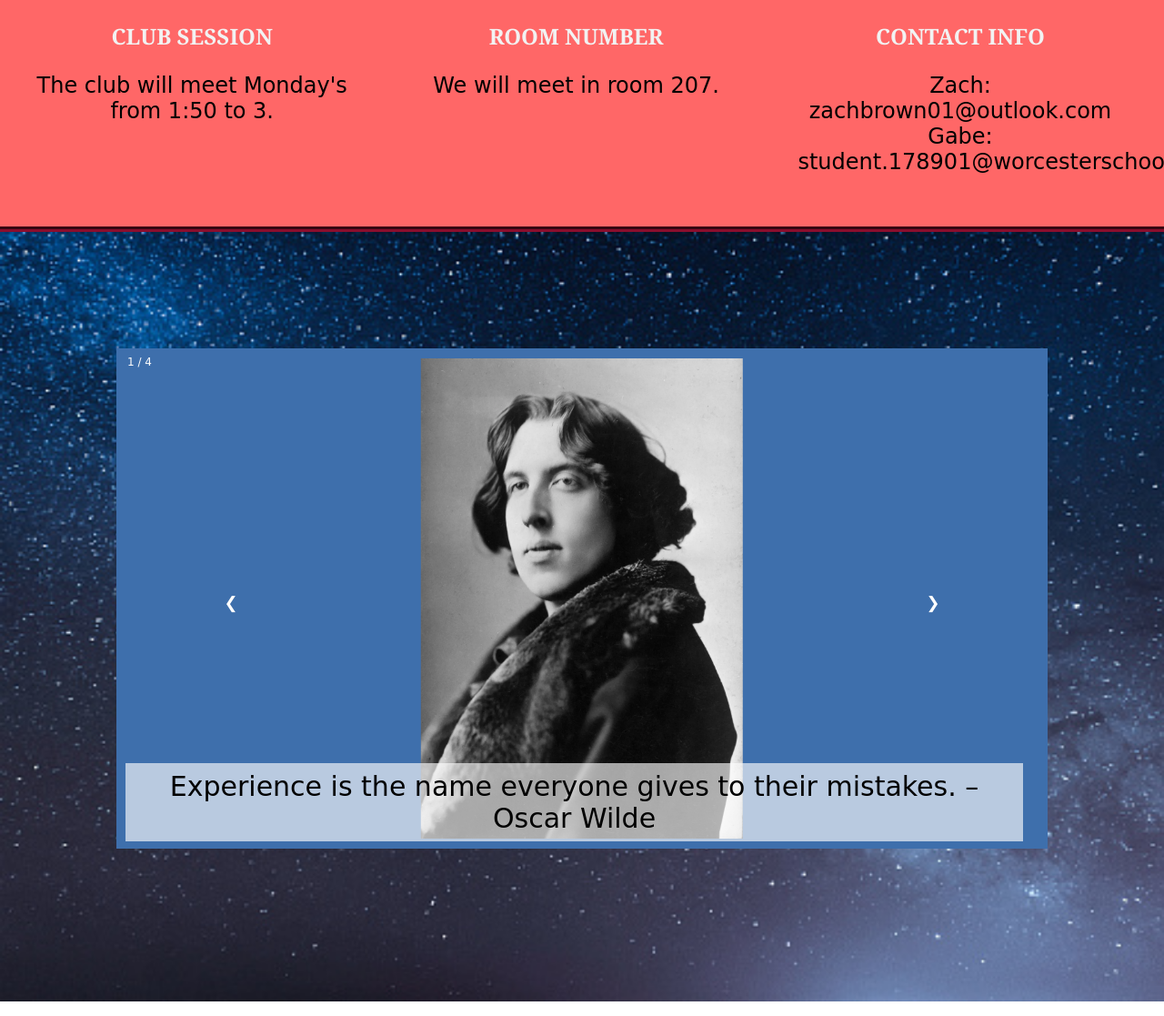
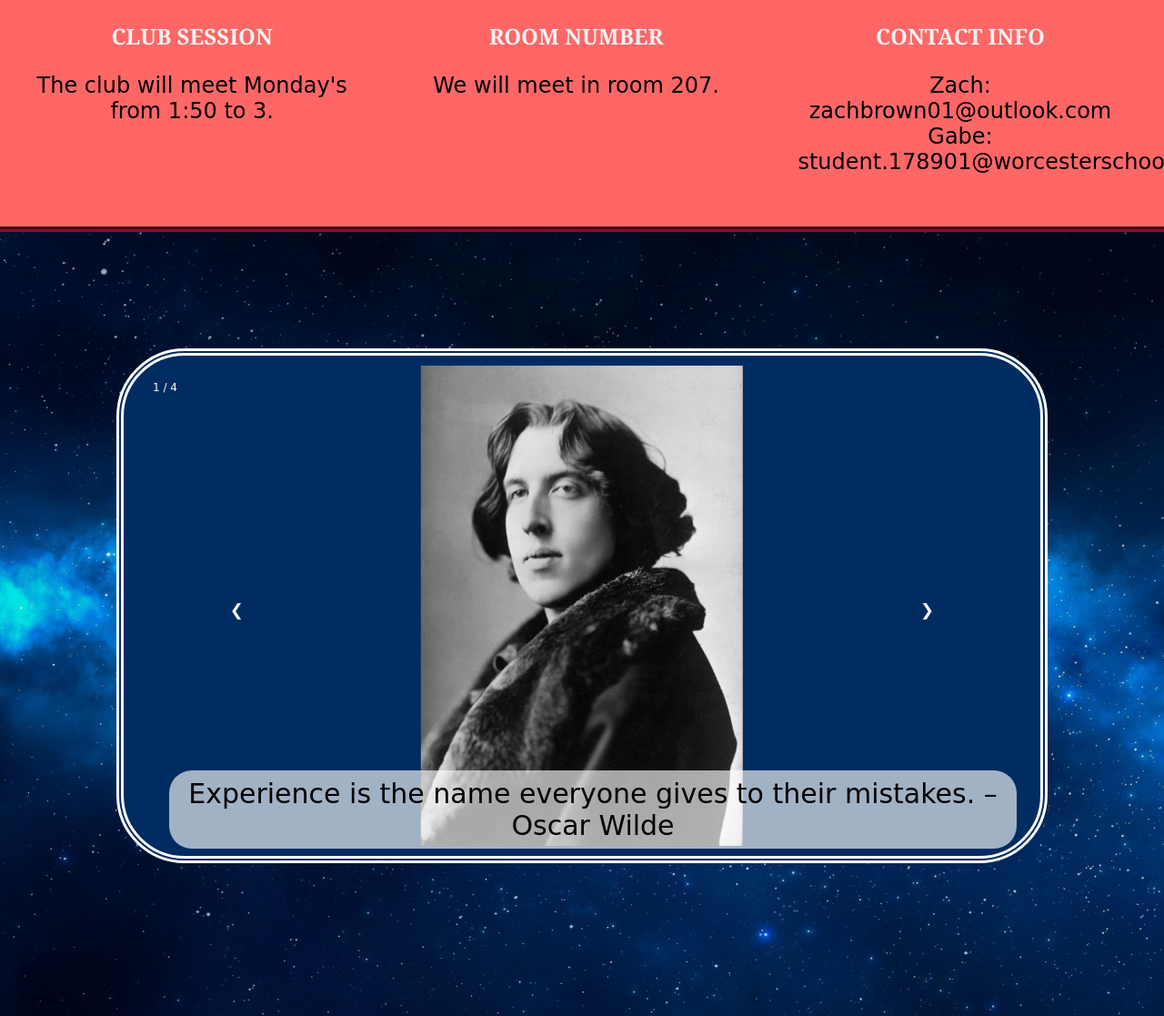
Before and after one commit to ZachBrown01/dohertycoding, a plain HTML site: page index.html in a window 1280 px wide. Shown: the part 1576-2693 px from the top of the page at 91% size. Drawn offline with Linux system fonts and the light colour scheme; a web font is replaced by a local one.

Commit message:
slideshow aesthetics

```diff
--- a/stylesheet.css
+++ b/stylesheet.css
@@ -208,6 +208,7 @@ body {
 .mySlides {
   position: relative;
   height: 550px;
+  justify-content: space-around;
 }
 
 .mySlides img {
@@ -224,11 +225,13 @@ body {
 .slideshow-container {
   position: relative;
   margin: 10%;
-  background-color: #3e6fac;
+  border-radius: 75px;
+  border: 8px double white;
+  background-color: #012c61;
 }
 
 .slideshow-container-background {
-  background-image:url('assets/nighbackground.png');
+  background-image:url('assets/space4k.jpg');
   background-size: cover;
   padding-bottom: 40px;
   background-repeat: no-repeat;
@@ -270,11 +273,13 @@ body {
 .text {
   color: #000000;
   font-size: 30px;
+  display: inline-block;
   padding: 8px 12px;
   position: absolute;
   bottom: 8px;
-  width: 94%;
-  margin-left: 1%;
+  border-radius: 25px;
+  width: 90%;
+  margin-left: 5%;
   text-align: center;
   background-color: rgba(255, 255, 255, 0.634);
 
@@ -286,7 +291,8 @@ body {
   font-size: 12px;
   padding: 8px 12px;
   position: absolute;
-  top: 0;
+  top: 20px;
+  left: 20px;
 }
 
 .fade {
```
Also changed, not shown: assets/nighbackground.png (deleted), assets/space4k.jpg (added).
